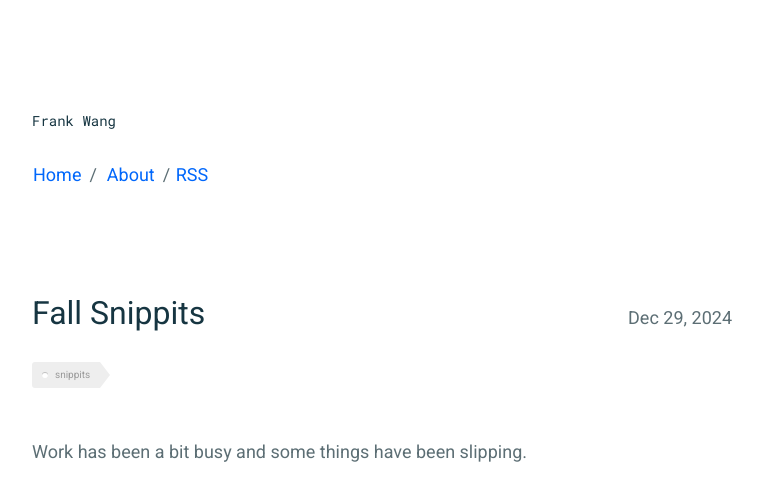
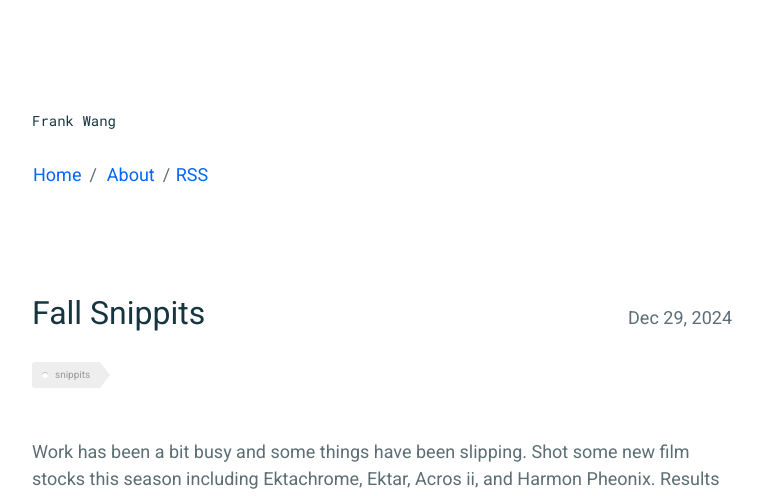
Before and after one commit to frankwang95/frankwang95.github.io, a Jekyll site: the page built from _posts/2024-12-29-fall-snippets.md, in a window 1280 px wide and 1400 px high. Shown: the top 496 px of the window, without its empty margins (258-1019 px from the left). Built offline with Jekyll 4.4.1, drawn with Linux system fonts in a browser that asks for light colours; some of the changed text lies outside the part shown.

Commit message:
Update 2024-12-29-fall-snippets.md

```diff
--- a/_posts/2024-12-29-fall-snippets.md
+++ b/_posts/2024-12-29-fall-snippets.md
@@ -5,20 +5,20 @@ date: 2024-12-29
 tags: snippits
 ---
 
-Work has been a bit busy and some things have been slipping.
+Work has been a bit busy and some things have been slipping. Shot some new film stocks this season including Ektachrome, Ektar, Acros ii, and Harmon Pheonix. Results are mixed.
 
 <br>
 <p align="center">
 <img style="max-width: 1024px; margin: 0 0 0 -162px;" src="https://storage.googleapis.com/fkwang_blog_image_hosting/2024_12_29_fall_snippets/img1.jpg">
 </p>
-
+*20 Spot*
 <br>
 
 <br>
 <p align="center">
 <img style="max-width: 1024px; margin: 0 0 0 -162px;" src="https://storage.googleapis.com/fkwang_blog_image_hosting/2024_12_29_fall_snippets/img2.jpg">
+</p>
 *Left: Ocean Beach. Right: Palm City*
-</p>
 <br>
 
 <br>
```
